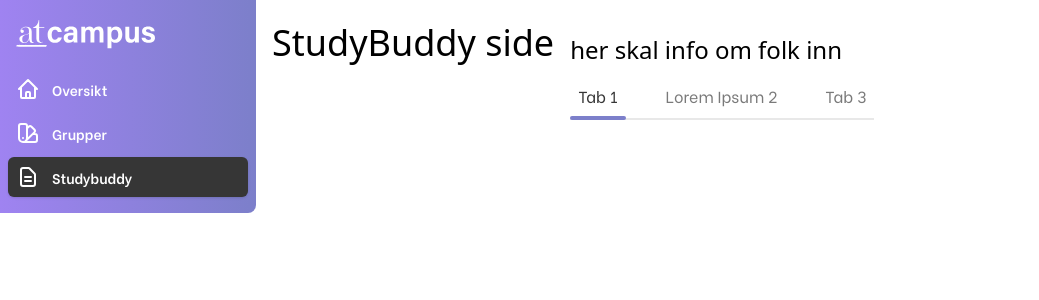
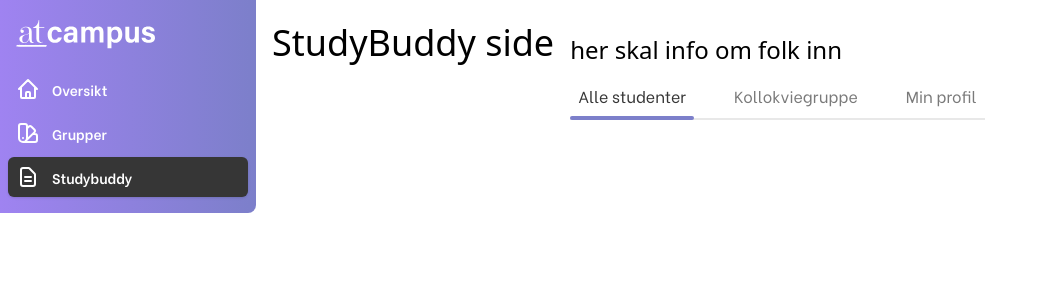
Before and after one commit to Hamza2809/Smidig-Prosjekt, a Next.js app: page /studybuddy in a window 1280 px wide. Shown: the top 300 px of the page, without its empty margins (0-1039 px from the left). Built offline with nearby package versions, Linux system fonts and the light colour scheme.

Commit message:
Changed tab-bar names

```diff
--- a/pages/studybuddy.js
+++ b/pages/studybuddy.js
@@ -17,13 +17,17 @@ export default function FontsPage() {
 
                     <TabBar
                         tabs={[
-                            { name: 'Tab 1', selected: true, href: '#1' },
+                            { name: 'Alle studenter',
+                              selected: true,
+                              href: '#1' },
                             {
-                                name: 'Lorem Ipsum 2',
-                                selected: false,
-                                href: '#2'
+                              name: 'Kollokviegruppe',
+                              selected: false,
+                              href: '#2'
                             },
-                            { name: 'Tab 3', selected: false, href: '#3' }
+                            { name: 'Min profil',
+                              selected: false,
+                              href: '#3' }
                         ]}
                     />
                 </div>
```
